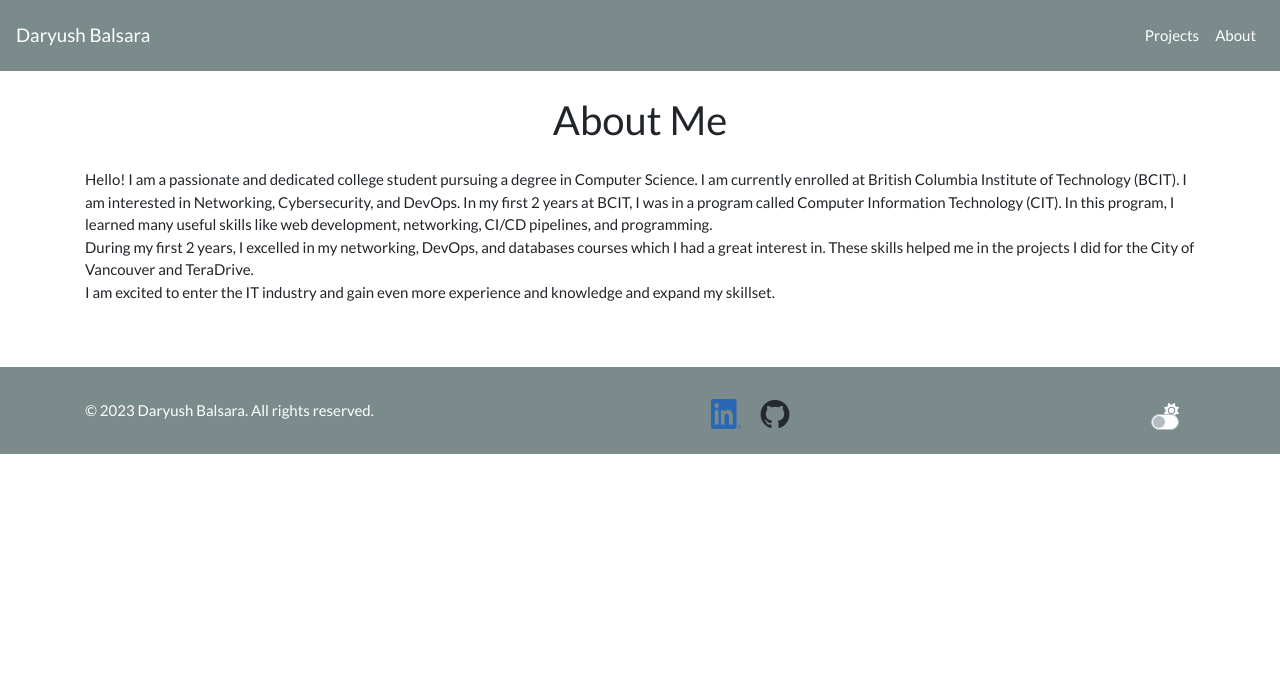
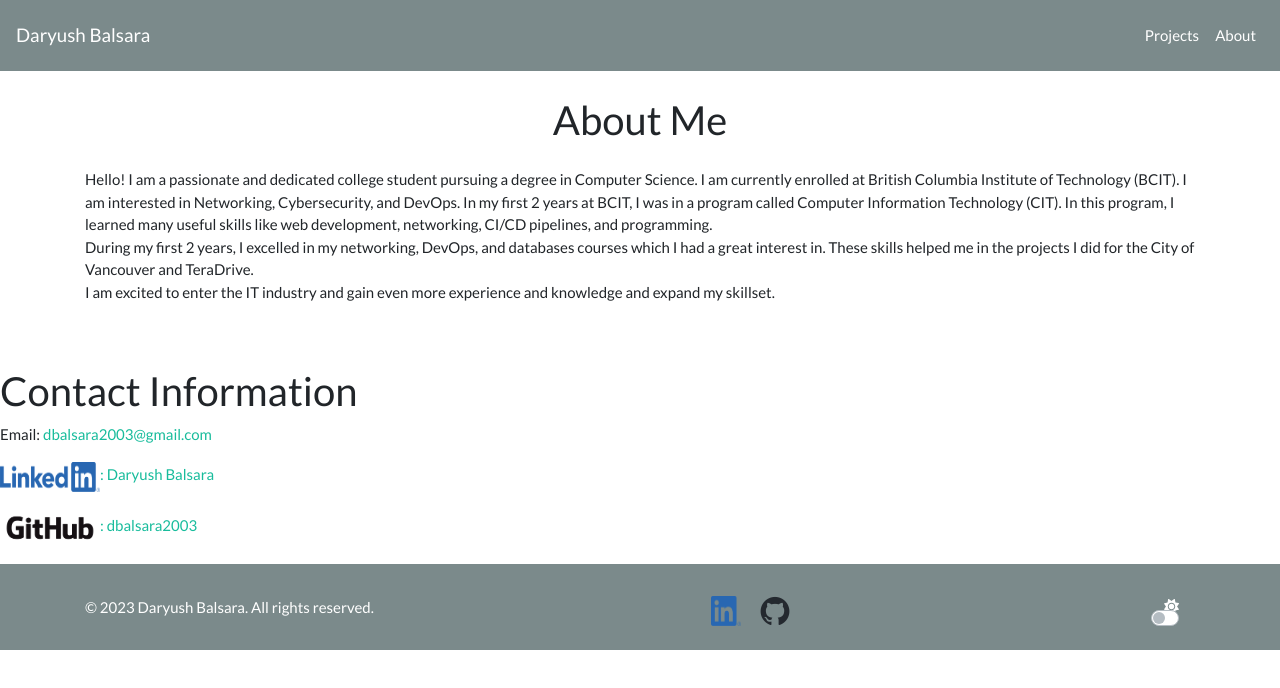
Before and after one commit to dbalsara2003/dbalsara.github.io, a website: page about.html in a window 1280 px wide. Drawn offline with nearby package versions, Linux system fonts and the light colour scheme; files that its build step writes are made by us from their sources.

Commit message:
added the contact info to the about page instead of index

```diff
--- a/about.html
+++ b/about.html
@@ -34,7 +34,7 @@
         </div>
     </nav>
 
-    <!-- About Me Section -->
+        <!-- About Me Section -->
         <section id="about" class="py-5">
             <div class="container-md">
                 <h2 class="text-center mb-4">About Me</h2>
@@ -50,6 +50,14 @@
                 </p>
             </div>
         </section>
+
+        <section id="contact">
+            <h2>Contact Information</h2>
+            <p>Email: <a href="dbalsara2003@gmail.com">dbalsara2003@gmail.com</a></p>
+            <p><a href="https://www.linkedin.com/in/daryush-balsara-b880a1239/" target="_blank"><img src="./assets/LI-Logo.png" alt="LinkedIn Logo" width="100" height="30">: Daryush Balsara</a></p>
+            <p><a href="https://www.github.com/dbalsara2003" target="_blank"><img src="./assets/GitHub_Logo.png" alt="GitHub Logo" width="100" height="40">: dbalsara2003</a></p>
+        </section>
+
 
 
         <footer class="mt-auto bg-dark text-white p-3 text-center">
```
Also changed, not shown: index.html (+0 -6 lines).
